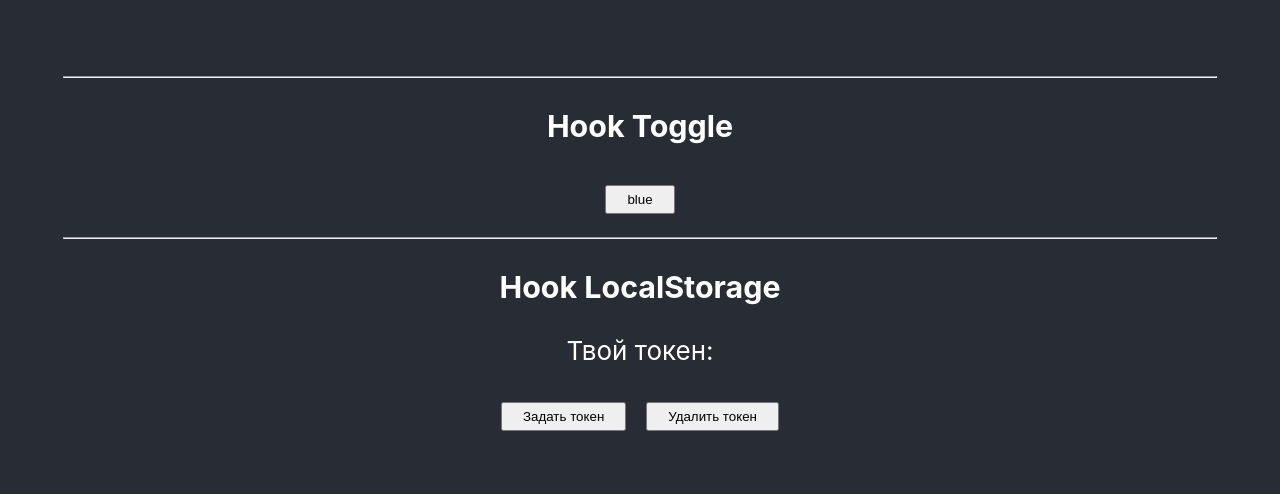
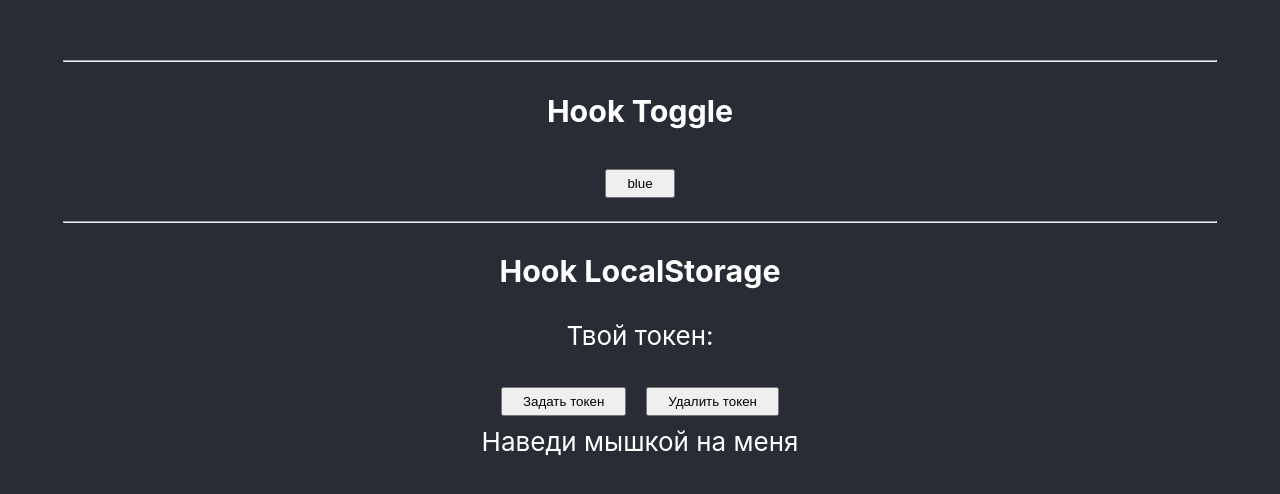
Before and after one commit to AntonKulagin/MFD, a React (Create React App) app in the folder react-course/: page / in a window 1280 px wide. Shown: the part 148-642 px from the top of the page. Built offline with nearby package versions, Linux system fonts and the light colour scheme.

Commit message:
created hook useHover

```diff
--- a/react-course/src/App.js
+++ b/react-course/src/App.js
@@ -1,13 +1,16 @@
 import './App.css';
 import HookLocalStorageComponent from './components/hooksComponents/hookLocalStorageComponent';
 import HookToggleComponent from './components/hooksComponents/hookToggleComponent';
+import { useHover } from './hooks/useHover';
 
 function App() {
+  const { hovered, ref } = useHover();
   return (
     <div className="App">
       <header className="App-header">
         <HookToggleComponent />
         <HookLocalStorageComponent />
+        <div ref={ref}>{hovered ? 'На меня навели мышку' : 'Наведи мышкой на меня'}</div>
       </header>
     </div>
   );
--- /dev/null
+++ b/react-course/src/hooks/useHover.js
@@ -0,0 +1,25 @@
+import { useEffect, useRef, useState } from 'react';
+
+export function useHover() {
+  const [hovered, setHovered] = useState(false);
+
+  const ref = useRef();
+
+  const mouseOver = () => setHovered(true);
+  const mouseOut = () => setHovered(false);
+
+  useEffect(() => {
+    const node = ref.current;
+    if (node) {
+      node.addEventListener('mouseover', mouseOver);
+      node.addEventListener('mouseout', mouseOut);
+
+      return () => {
+        node.removeEventListener('mouseover', mouseOver);
+        node.removeEventListener('mouseout', mouseOut);
+      };
+    }
+  }, []);
+
+  return { hovered, ref };
+}
```
